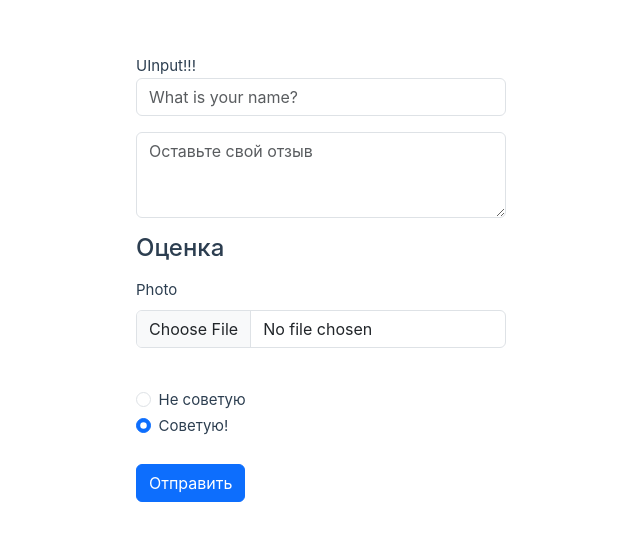
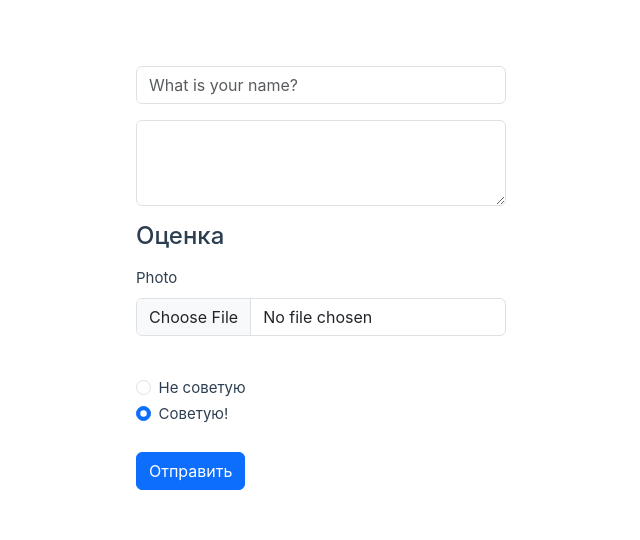
Before and after one commit to Ann-Fox/avis-tv, a Vue app: page / in a window 1280 px wide. Shown: the part 122-662 px from the top of the page, without its empty margins (122-762 px from the left). Built offline with nearby package versions, Linux system fonts and the light colour scheme.

Commit message:
feat: configure component input #86bwve3at

```diff
--- a/src/components/ReviewForm.vue
+++ b/src/components/ReviewForm.vue
@@ -2,10 +2,12 @@
 import {computed, reactive, defineComponent} from "vue";
 import axios from 'axios'
 import UButton from "@/components/UButton.vue";
+import UInput from "@/components/global/UInput.vue";
 
 export default defineComponent({
   name: 'ReviewForm',
   components: {
+    UInput,
     UButton
   },
 
@@ -63,19 +65,28 @@ export default defineComponent({
       @submit.prevent.stop="submit"
       class="container pt-5 pb-5">
 
-    <UInput/>
+    <UInput
+        v-model="review.author"
+        placeholder="What is your name?"
+    />
 
-    <input type="text"
-           v-model="review.author"
-           placeholder="What is your name?"
-           class="form-control mb-3">
+    <UInput
+        type="textarea"
+        v-model="review.text"
+        placeholder="Оставьте свой отзыв"
+    />
 
-    <textarea
-        v-model="review.text"
-        rows="3"
-        class="form-control mb-3"
-        placeholder="Оставьте свой отзыв">
-    </textarea>
+<!--    <input type="text"-->
+<!--           v-model="review.author"-->
+<!--           placeholder="What is your name?"-->
+<!--           class="form-control mb-3">-->
+
+<!--    <textarea-->
+<!--        v-model="review.text"-->
+<!--        rows="3"-->
+<!--        class="form-control mb-3"-->
+<!--        placeholder="Оставьте свой отзыв">-->
+<!--    </textarea>-->
 
     <h4>Оценка</h4>
     <div v-for="star in stars"
--- a/src/components/global/UInput.vue
+++ b/src/components/global/UInput.vue
@@ -1,7 +1,38 @@
 <script setup>
+import { defineProps } from 'vue'
+
+defineProps({
+  modelValue: String,
+  placeholder: String,
+  type: {
+    type: String,
+    default: 'text',
+    validator: (value) => [
+      'text',
+      'textarea',
+      'password',
+      'email',
+      'search',
+      'tel'
+    ].includes(value)
+  }
+})
 
 </script>
 
 <template>
-  <div>UInput!!!</div>
+  <div>
+    <input
+        v-if="type !== 'textarea'"
+        :type="type"
+        :placeholder="placeholder"
+         class="form-control mb-3">
+
+    <textarea
+        v-else
+        rows="3"
+        class="form-control mb-3"
+        placeholder="Оставьте свой отзыв">
+    </textarea>
+  </div>
 </template>
```
